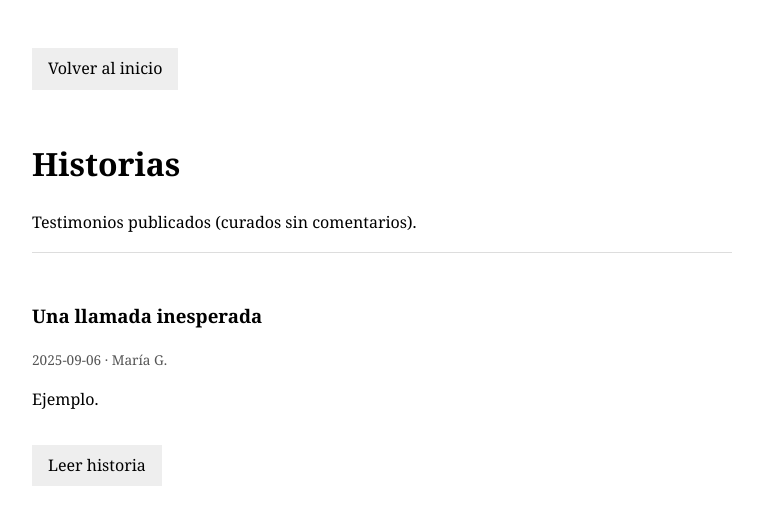
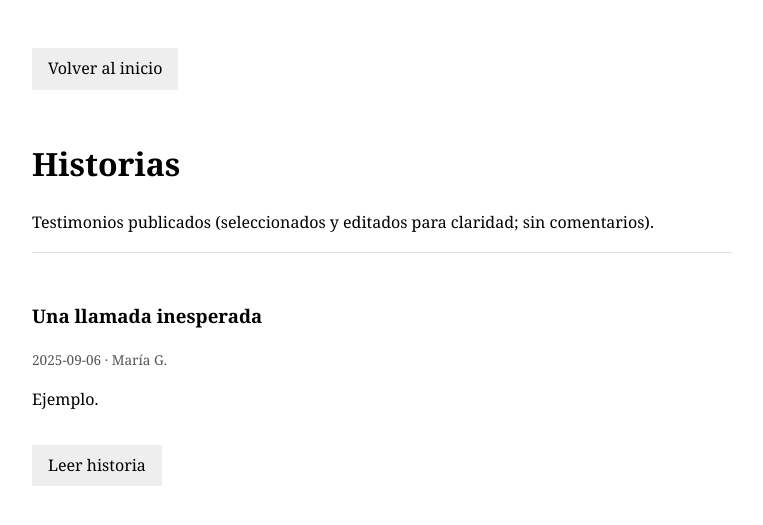
Before and after one commit to albertovth/graciaschema-site, a Jekyll site: the page built from historias.html, in a window 1280 px wide. Shown: the top 525 px of the page, without its empty margins (258-1021 px from the left). Built offline with Jekyll 4.4.1, drawn with Linux system fonts in a browser that asks for light colours.

Commit message:
Update historias.html

```diff
--- a/historias.html
+++ b/historias.html
@@ -10,7 +10,7 @@ permalink: /historias
 
 <h1>Historias</h1>
 
-<p>Testimonios publicados (curados sin comentarios).</p>
+<p>Testimonios publicados (seleccionados y editados para claridad; sin comentarios).</p>
 
 <div class="cards">
   {% for post in site.posts %}
```
